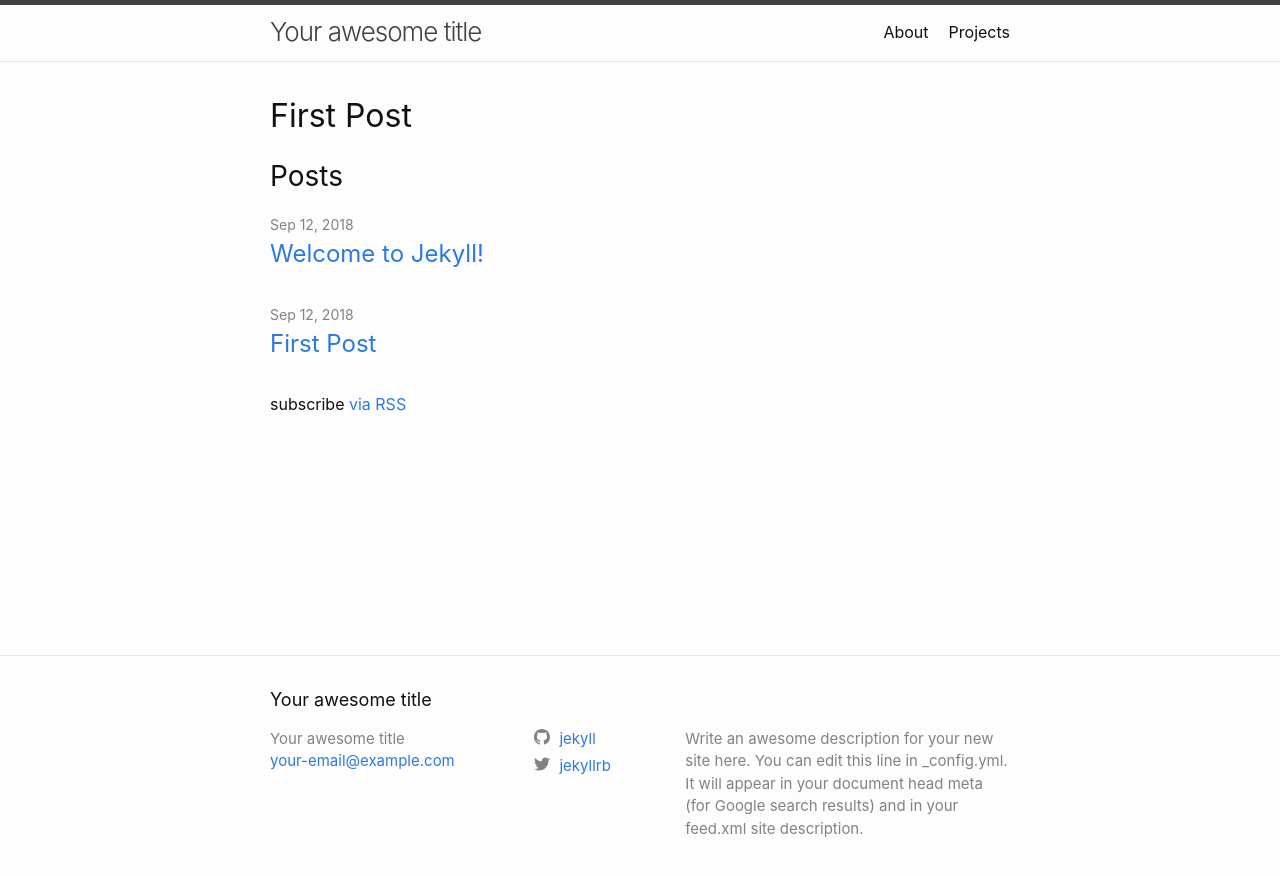
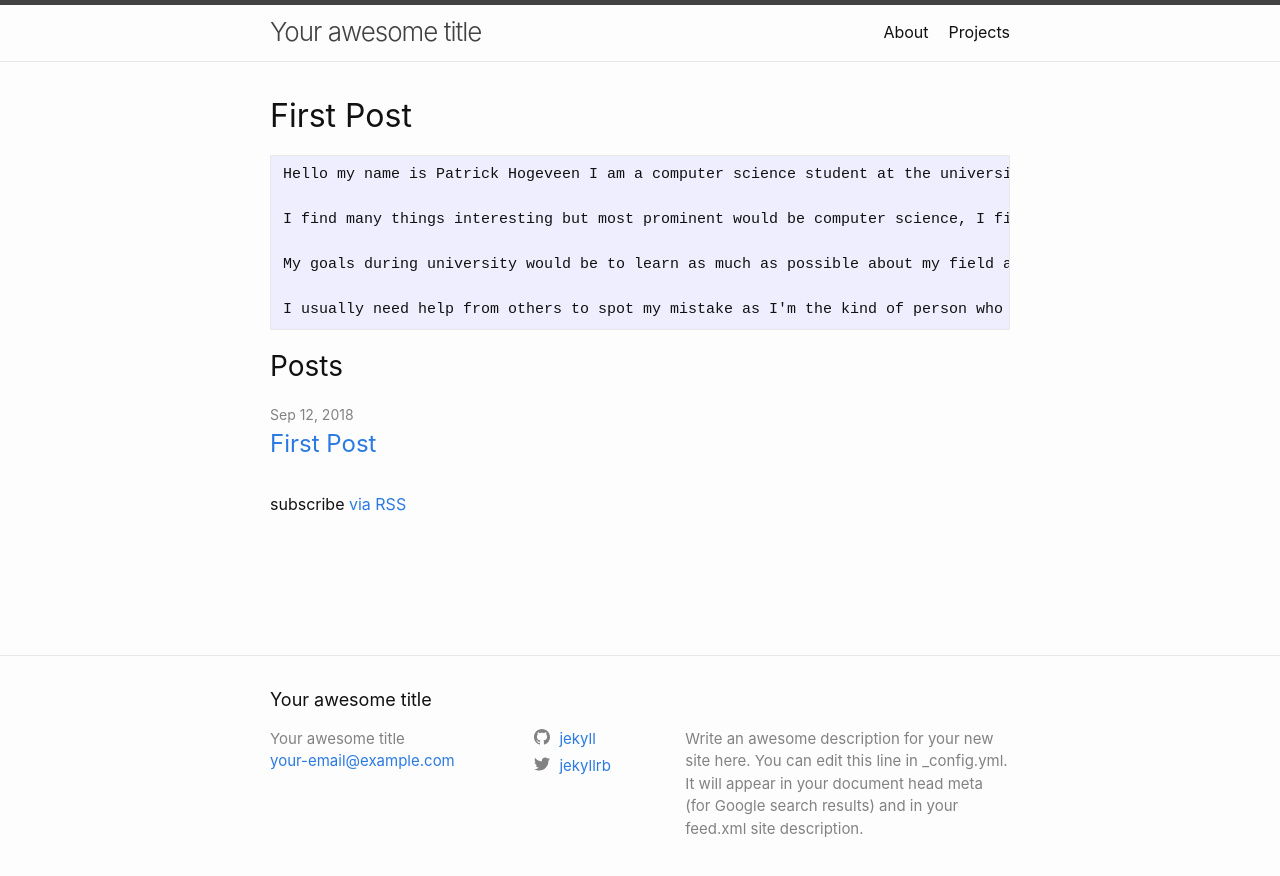
Before and after one commit to Patrick-Hogeveen/Patrick-Hogeveen.github.io, a Jekyll site: the page built from _posts/2018-09-12-First-Post.md, in a window 1280 px wide. Shown: the top 876 px of the page. Built offline with Jekyll 4.4.1, drawn with Linux system fonts in a browser that asks for light colours.

Commit message:
wrote first post

```diff
--- a/_posts/2018-09-12-First-Post.md
+++ b/_posts/2018-09-12-First-Post.md
@@ -1,11 +1,14 @@
 ---
 layout: home
-
 title: "First Post"
-
 date: 2018-09-12
-
 author: Patrick
-
 permalink: blog/build-a-website.html
 ---
+    Hello my name is Patrick Hogeveen I am a computer science student at the university of Toronto Mississauga Campus (Obviously). I'm not a very good writer by any stretch of the imagination so I am hoping to improve that this semester. I suppose anything computer science related wouldn't be a very interesting fact as this is a computer science class. In that case I guess something interesting about me is that I used to be a runner but when university started my motivation to run dropped to an all time low. Hopefully I can meet some people who also like to run during this course.
+
+    I find many things interesting but most prominent would be computer science, I find the many unique and interesting things you can do with not only coding but the principles, algorithms and problem solving behind it to be fascinating. As a kid I always wanted to know how things worked I would disassemble my toys and various other things to get a look inside. Computers were the first thing that baffled me as I had no idea how a tiny box could do all the things it could. Many people have no clue how computers work (I barely do) and what computer scientists do is almost magic to most. This is what hooked me on computer science.
+
+    My goals during university would be to learn as much as possible about my field as it will no doubt come in use not only in the job world but also to build and create projects on my own. My goals after university would be to first find a job that makes a lot of money as I personally like to survive. But I also want to work somewhere that would afford me to opportunity to work on/ build projects I find interesting and enjoy.
+
+    I usually need help from others to spot my mistake as I'm the kind of person who accidentally drops a minus sign in a math equation and can't find where they went wrong. I hope I can help others with creative solutions to problems as I may not be good with small details but I think I'm good at coming up with broad solutions to problems although that remains to be seen by all of you.
```
Also changed, not shown: _posts/2018-09-12-welcome-to-jekyll.markdown (deleted, +0 -25 lines).
